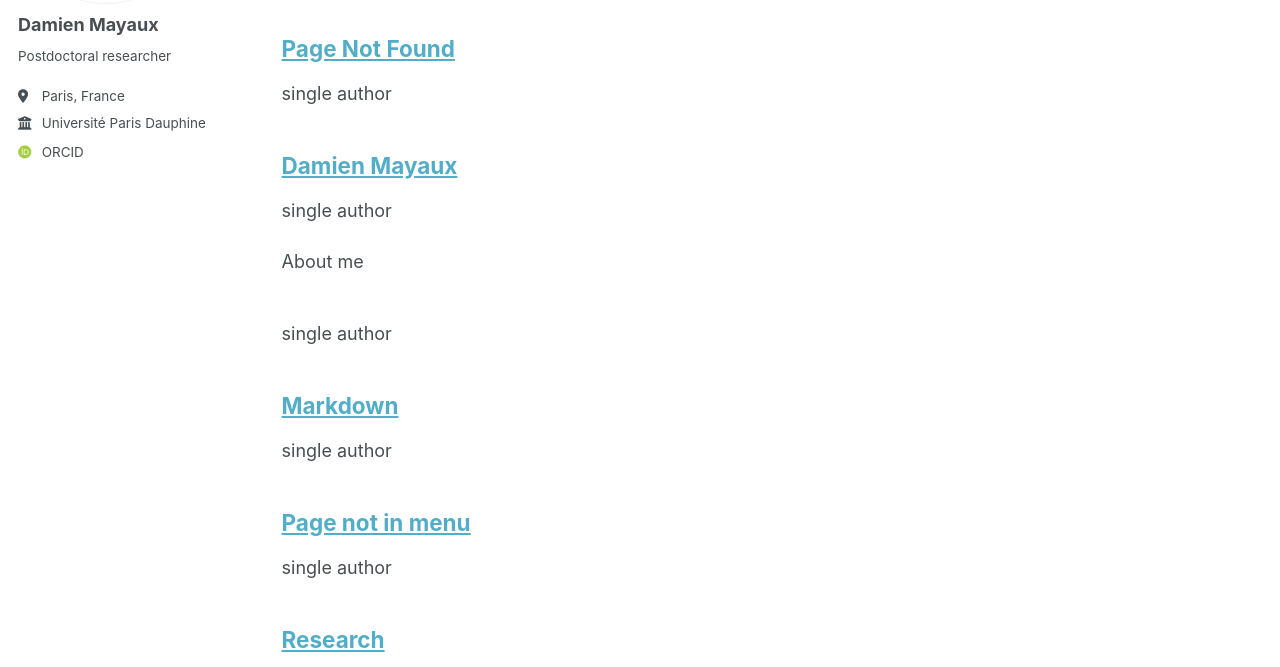
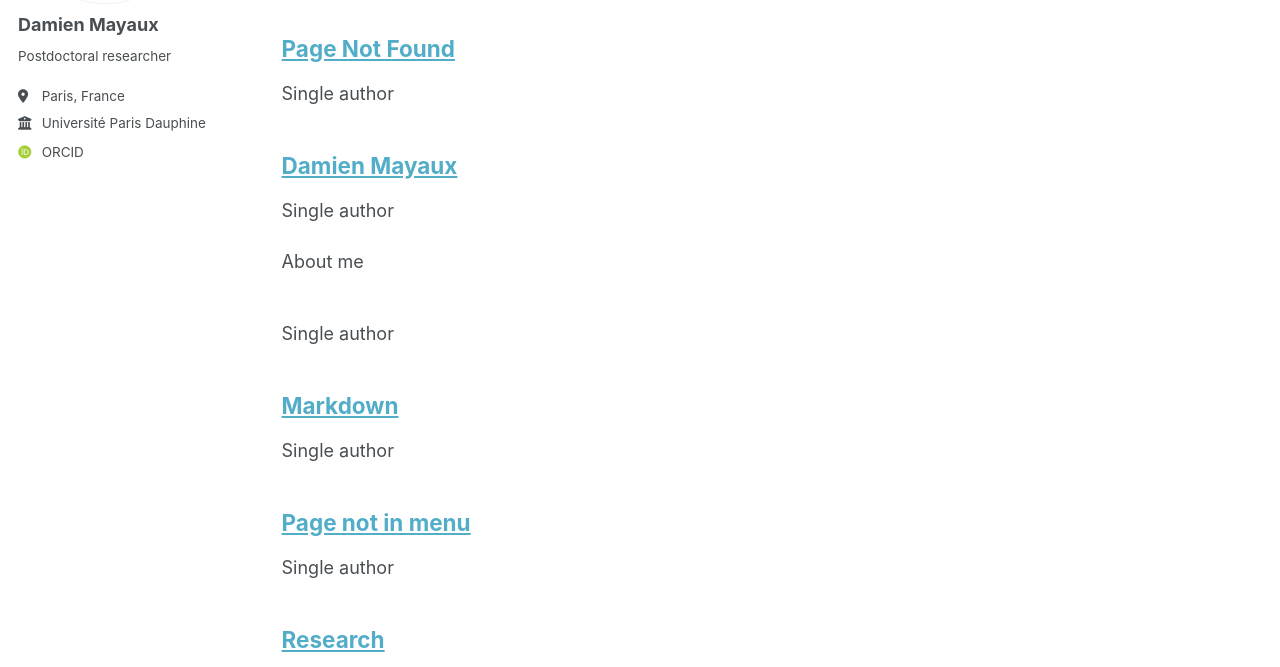
Before and after one commit to DamienMAYAUX/damienmayaux.github.io, a Jekyll site: the page built from _pages/sitemap.md, in a window 1280 px wide and 1400 px high. Shown: the part 281-948 px from the top of the window. Built offline with Jekyll 4.4.1, drawn with Linux system fonts in a browser that asks for light colours; some web fonts are replaced; a script bundle is joined from its source files by our own code; library files that are not in the unit come from our copies; some of the changed text lies outside the part shown.

Commit message:
aligning coauthors

```diff
--- a/_includes/archive-single.html
+++ b/_includes/archive-single.html
@@ -35,10 +35,10 @@
     </h2>
 
     {% if post.coauthors %}
-      {% assign coauthors = post.coauthors | markdownify %}
-      <p>with {{ coauthors }}</p>
+      {% assign coauthors = 'with '.concat(post.coauthors) | markdownify %}
+      <p>{{ coauthors }}</p>
     {% else %}
-      <p>single author</p>
+      <p>Single author</p>
     {% endif %}
 
     {% if post.read_time %}
```
